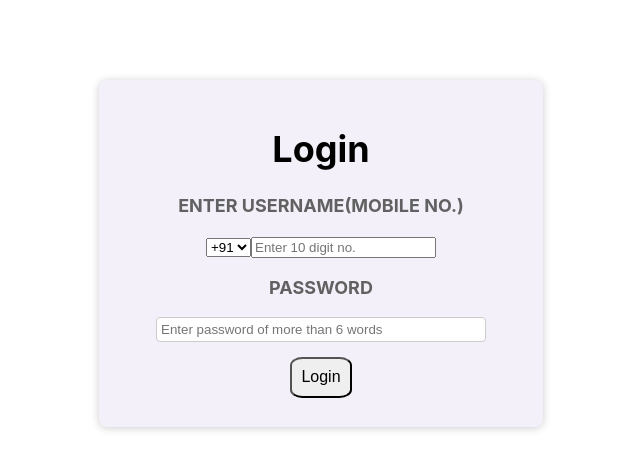
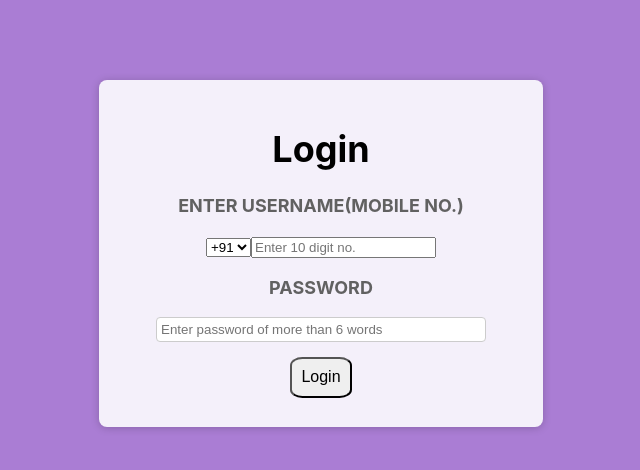
Before and after one commit to sagar67/MovieFetch, a React (Create React App) app: page /login in a window 1280 px wide. Shown: the top 470 px of the page, without its empty margins (319-959 px from the left). Built offline with nearby package versions, Linux system fonts and the light colour scheme.

Commit message:
update index.css file

```diff
--- a/src/index.css
+++ b/src/index.css
@@ -5,6 +5,7 @@ body {
     sans-serif;
   -webkit-font-smoothing: antialiased;
   -moz-osx-font-smoothing: grayscale;
+  background-color:rgb(170, 125, 212)
 }
 
 code {
```
